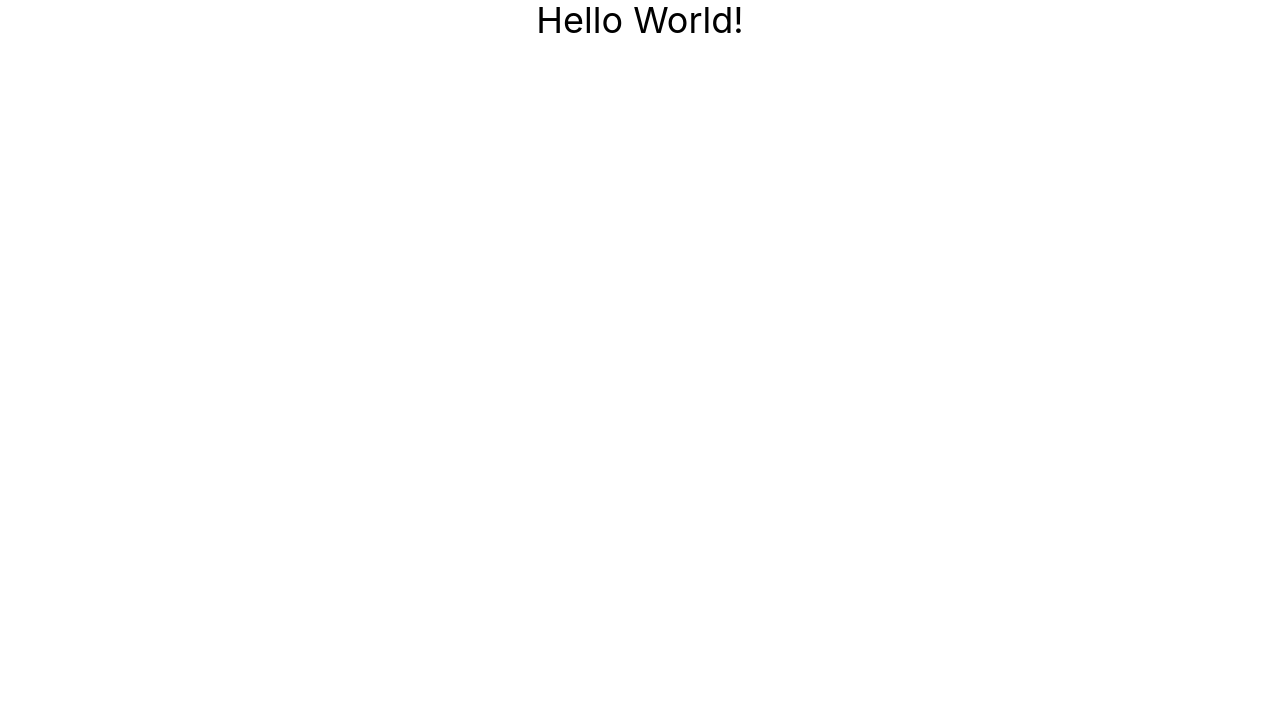
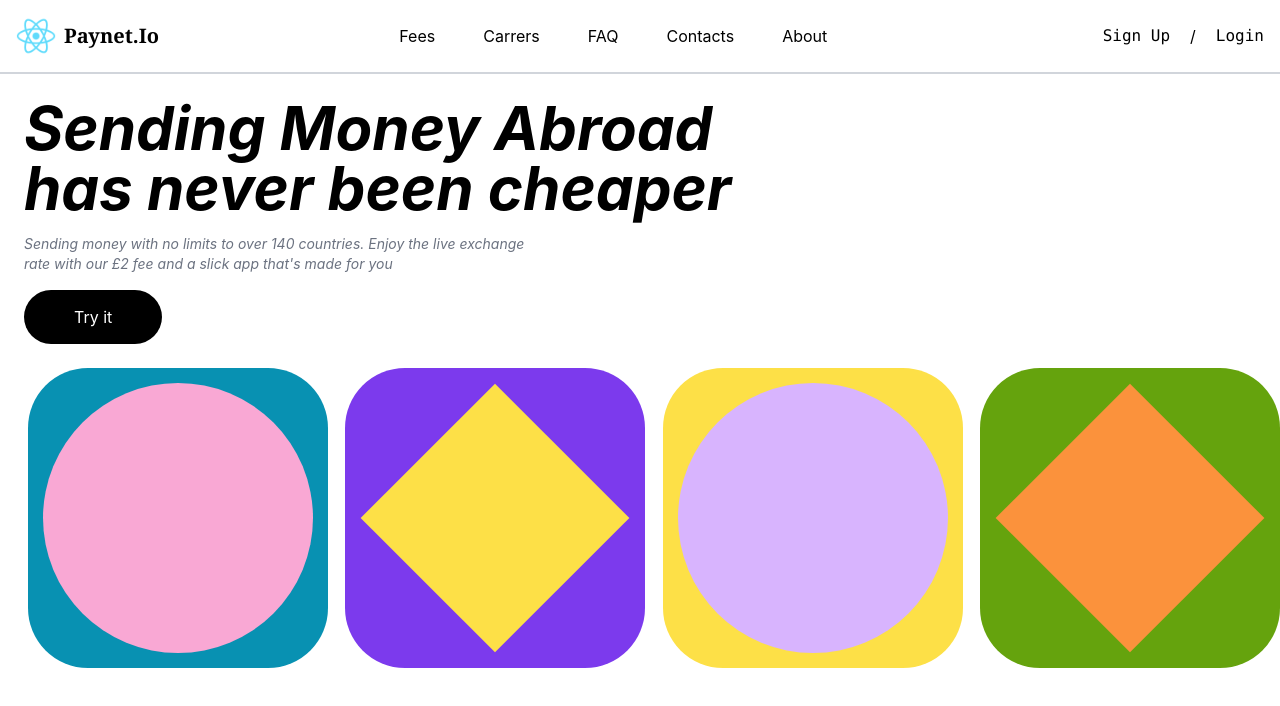
Before and after one commit to vardan1218/vardan1218.github.io, a React (Create React App) app: page / in a window 1280 px wide. Shown: the top 706 px of the page. Built offline with nearby package versions, Linux system fonts and the light colour scheme.

Commit message:
2nd question done for the week 4

```diff
--- a/src/App.js
+++ b/src/App.js
@@ -1,14 +1,13 @@
-import logo from './logo.svg';
-import './App.css';
+import Navbar from './components/navbar';
+import Card from './components/card';
+import Header from './components/header';
 
 function App() {
   return (
     <div className="App">
-
-      <h1 className='text-4xl'>Hello World!</h1>
-
-
-
+      <Navbar />
+      <Header />
+      <Card />
     </div>
   );
 }
--- /dev/null
+++ b/src/components/card.js
@@ -0,0 +1,32 @@
+import React from 'react'
+
+const Card = () => {
+  return (
+    <div>
+       <div className='flex justify-between ml-7'>
+         <div className='w-[300px] h-[300px] rounded-[60px] bg-cyan-600 flex items-center justify-center'>
+            <div className='w-[270px] h-[270px] rounded-full bg-pink-300 flex items-center justify-center'>
+            </div>
+         </div>
+
+         <div className='w-[300px] h-[300px] rounded-[60px] bg-violet-600 relative overflow-hidden'>
+             <div className='absolute w-[190px] h-[190px] top-1/2 left-1/2 transform -translate-x-1/2 -translate-y-1/2 bg-yellow-300 rotate-45'>
+             </div>
+         </div>
+
+         <div className='w-[300px] h-[300px] rounded-[60px] bg-yellow-300 flex items-center justify-center'>
+            <div className='w-[270px] h-[270px] rounded-full bg-purple-300 flex items-center justify-center'>
+            </div>
+         </div>
+
+         <div className='w-[300px] h-[300px] rounded-[60px] bg-lime-600 relative overflow-hidden'>
+             <div className='absolute w-[190px] h-[190px] top-1/2 left-1/2 transform -translate-x-1/2 -translate-y-1/2 bg-orange-400 rotate-45'>
+             </div>
+         </div>
+
+        </div>
+    </div>
+  )
+}
+
+export default Card
--- /dev/null
+++ b/src/components/header.js
@@ -0,0 +1,15 @@
+import React from 'react'
+
+const Header = () => {
+  return (
+    <div>
+      <header className='text-left my-6 ml-6'>
+        <h1 className='text-6xl font-bold italic'>Sending Money Abroad <br/>has never been cheaper</h1>
+        <p className='mt-4 font-normal italic text-sm text-gray-500'>Sending money with no limits to over 140 countries. Enjoy the live exchange<br/>rate with our £2 fee and a slick app that's made for you</p>
+        <button className='mt-4 px-[50px] py-[15px] bg-black text-white rounded-full hover:bg-slate-600'>Try it</button>
+      </header>
+    </div>
+  )
+}
+
+export default Header
--- /dev/null
+++ b/src/components/navbar.js
@@ -0,0 +1,24 @@
+import React from 'react'
+
+const Navbar = () => {
+  return (
+    <nav className='white p-4 flex items-center justify-between w-full border-b-2 border-gray-300'>
+      <div className='flex items-center'>
+        <img src={`${process.env.PUBLIC_URL}/logo192.png`} alt='Logo' className='w-10 h-10' />
+        <span className='ml-2 text-xl font-serif font-semibold text-black'>Paynet.Io</span>
+      </div>
+      <div className='flex-grow flex justify-center space-x-12 mr-[35px]'>
+        <a href='#' className='text-gray hover:text-gray-500'>Fees</a>
+        <a href='#' className='text-gray hover:text-gray-500'>Carrers</a>
+        <a href='#' className='text-gray hover:text-gray-500'>FAQ</a>
+        <a href='#' className='text-gray hover:text-gray-500'>Contacts</a>
+        <a href='#' className='text-gray hover:text-gray-500'>About</a>
+      </div>
+      <div className="flex items-center">
+        <span className="text-gray mr-2  hover:text-gray-500 font-mono cursor-pointer">Sign Up</span>
+        <span className="mx-3 text-gray"> / </span>
+        <span className="text-gray ml-2  hover:text-gray-500 font-mono cursor-pointer">Login</span>
+      </div>
+    </nav>
+  )}
+export default Navbar
```
